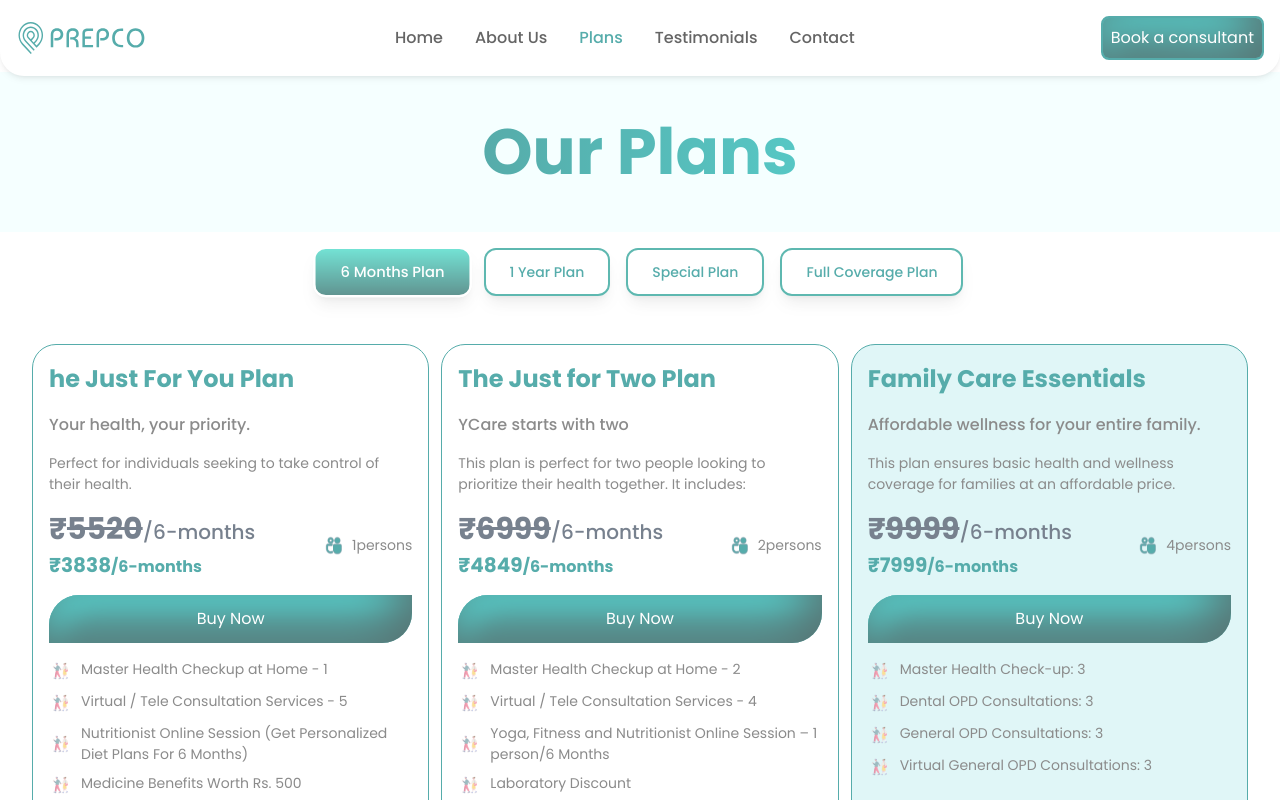
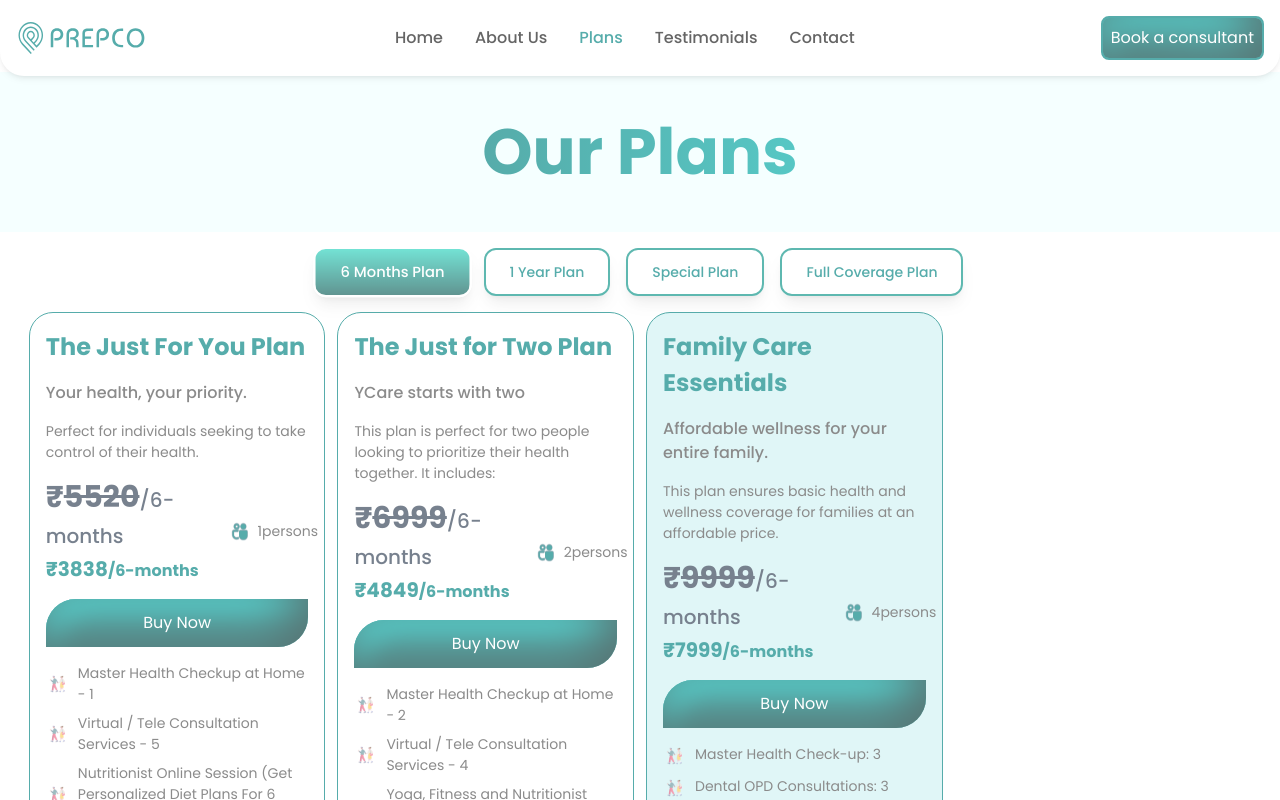
Before and after one commit to Prepco-creator/PREPCO, a Next.js app: page /plans in a window 1280 px wide. Shown: the top 800 px of the page. Built offline with nearby package versions, Linux system fonts and the light colour scheme; a web font is replaced by a local one.

Commit message:
Plans Page updated

```diff
--- a/src/components/plans/PlanCardGrid.tsx
+++ b/src/components/plans/PlanCardGrid.tsx
@@ -3,8 +3,14 @@ import { PlanProps } from "@/types";
 import PlanCard from "./PlanCard";
 
 const PlanCardGrid: React.FC<{ plans: PlanProps[] }> = ({ plans }) => {
+
+  const gridClasses = plans.length <= 2 ? 'md:grid-cols-2' : 'lg:grid-cols-3 xl:grid-cols-4';
+
   return (
-    <section className="p-8 grid plan-grid gap-3">
+    <section
+      className={`w-[98%] mx-auto px-4 pb-2 grid grid-cols-auto-fit
+                  sm:grid-cols-1 gap-3 justify-center ${gridClasses}`}
+    >
       {plans?.map((plan: PlanProps, index: number) => (
         <PlanCard
           key={index}
--- a/src/data/plans.ts
+++ b/src/data/plans.ts
@@ -3,7 +3,7 @@ import { PlanProps } from "@/types";
 export const mockData: PlanProps[] = [
   {
     id: 'plan_1',
-    title: 'he Just For You Plan ',
+    title: 'The Just For You Plan ',
     tagline: 'Your health, your priority.',
     description: 'Perfect for individuals seeking to take control of their health.',
     bigDescription: 'This plan includes a comprehensive health package for individuals looking to prioritize their well-being. The Solo Care Plan offers personalized healthcare services to ensure you stay on top of your health.',
```
